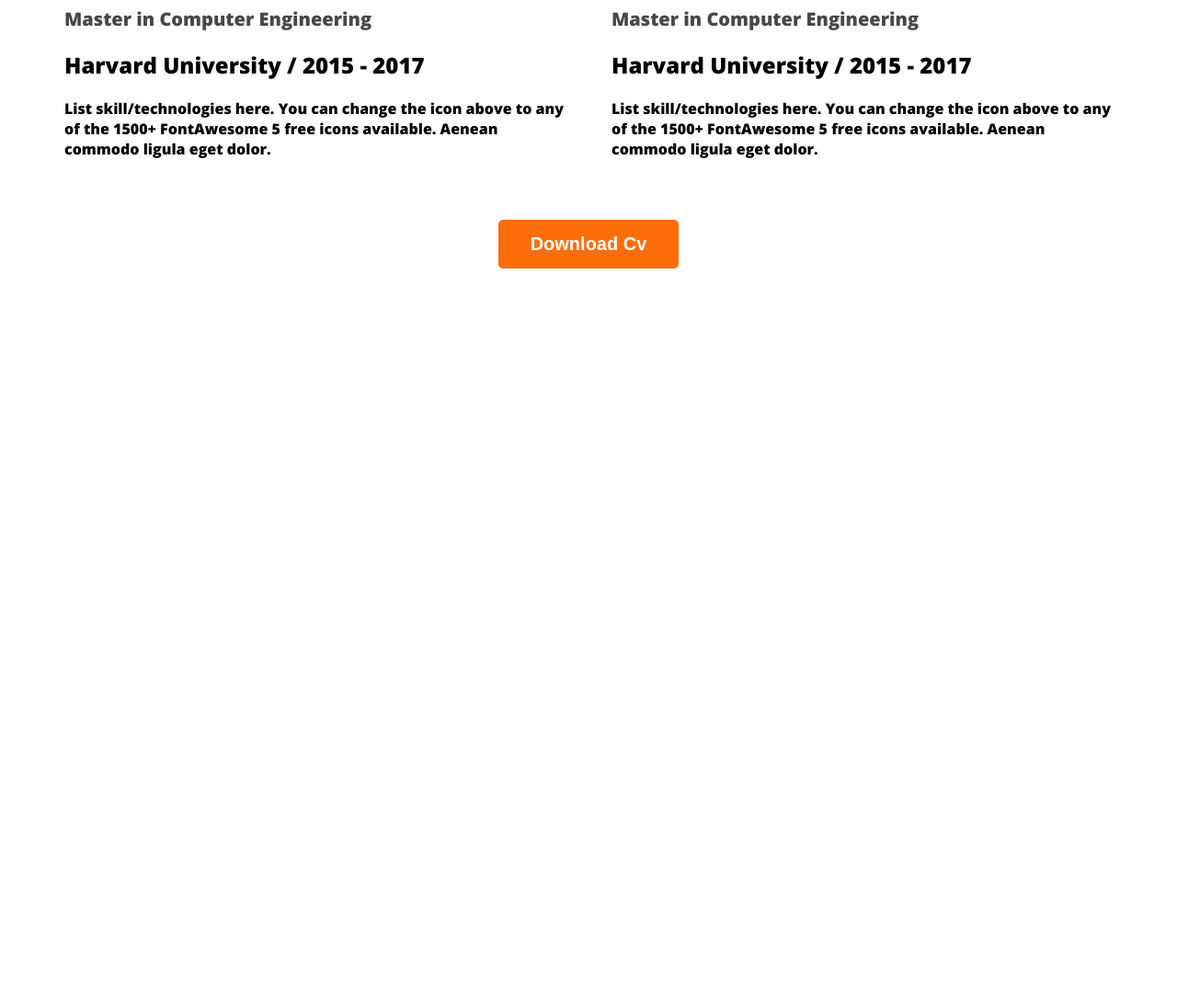
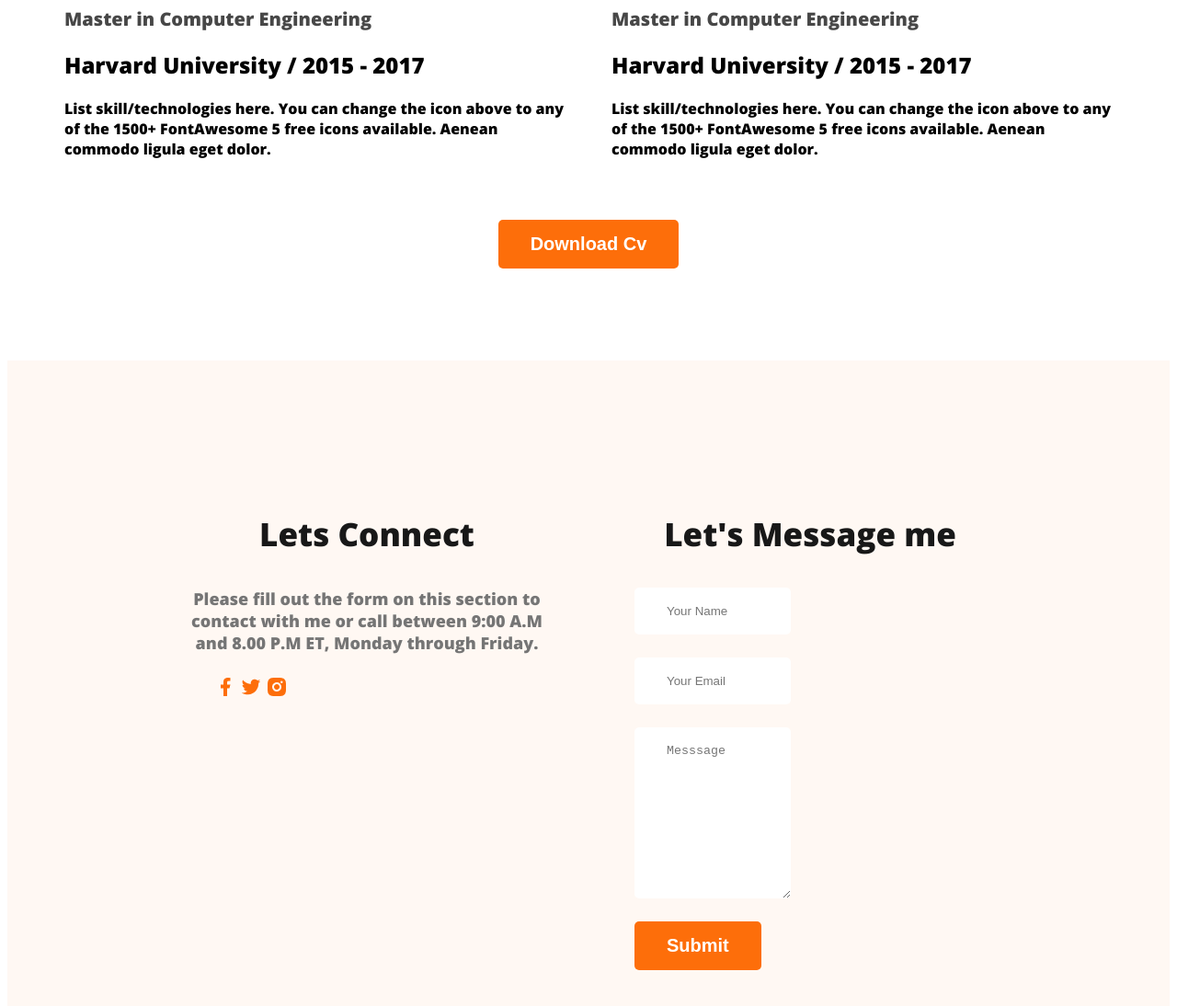
Before and after one commit to mishat1002/fifth, a plain HTML site: page index.html in a window 1280 px wide. Shown: the part 2933-4027 px from the top of the page at 92% size. Before the commit the page ends 3233 px from the top, so only its background shows below. Drawn offline with nearby package versions, Linux system fonts and the light colour scheme.

Commit message:
footer finishing

```diff
--- a/index.html
+++ b/index.html
@@ -148,7 +148,26 @@
 </main>
 
 <footer>
+  <div class="footer-coloum">
+    <h3 class="section-title">Lets Connect</h3>
+    <h4 class="section-description">Please fill out the form on this section to contact with me or call between 9:00 A.M and 8.00 P.M ET,
+    Monday through Friday.</h4>
+    <div class="social-icon">
+        <a href=""> <img src="img/icons/facebook.png" alt=""></a>
+        <a href=""> <img src="img/icons/twitter.png" alt=""></a>
+        <a href=""> <img src="img/icons/insta.png" alt=""></a>
+      </div>
+  </div>
 
+  <div class="footer-coloum">
+    <h3 class="section-title">Let's Message me</h3>
+    <form class="contact"  action="">
+        <input type="text" placeholder="Your Name">
+        <input type="email" placeholder="Your Email">
+        <textarea name="" id="" cols="30" rows="10" placeholder="Messsage"></textarea>
+        <input class="btn-primary" type="submit" value="Submit">
+    </form>
+  </div>
 </footer>
 
 </body>
--- a/style/style.css
+++ b/style/style.css
@@ -175,3 +175,28 @@ font-weight: 400;
     text-align: center;
     margin-top: 50px;
 }
+footer
+{
+    display: flex;
+    gap: 100px;
+    background-color: #FFF8F3;
+    margin-top: 100px;
+    padding: 130px 200px;
+}
+.footer-coloum{
+    width: 50%;
+}
+.social-icon
+{
+    margin-left: 25px;
+}
+.contact input[type="text"], .contact input[type="email"]    ,    textarea{
+    display:block;
+    margin-bottom: 25px ;
+    padding: 18px 35px;
+    background: white;
+     border-radius: 5px;
+     border: 0px;
+     width: 100px;
+
+}
```
